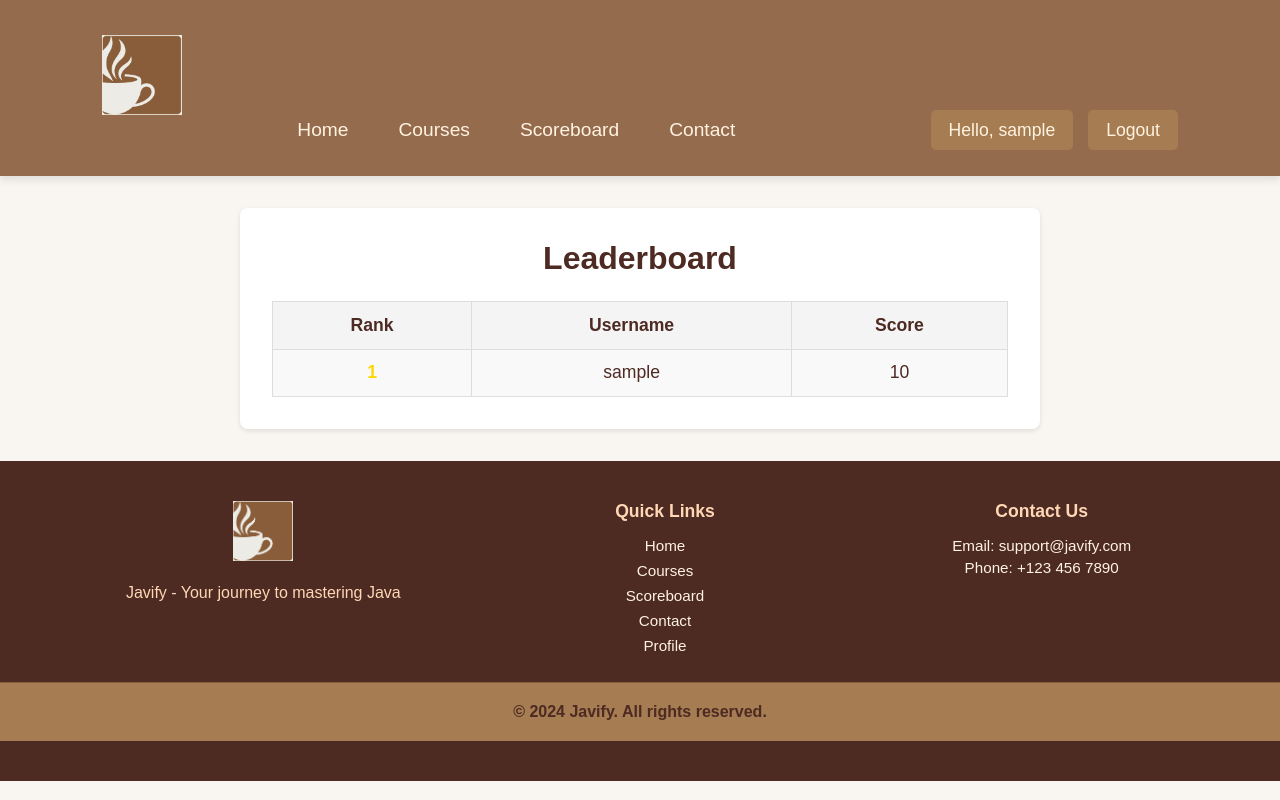
After one commit to anmol7373/Javify, a PHP site: page /Javify/pages/scoreboard.php in a window 1280 px wide. The commit adds this page. Run offline with PHP 8.4, Linux system fonts and the light colour scheme; the visitor is signed in with stand-in values (Sample User, id 1); tables that the repository leaves empty or names only in its code hold one stand-in row (values such as "Sample post").

Commit message:
Scoreboard

```diff
--- a/css/style.css
+++ b/css/style.css
@@ -738,6 +738,68 @@ p {
 }
 
 /*---------------------------------------------------------
+|                     SCOREBOARD PAGE                        |
+-----------------------------------------------------------*/
+
+/* General styles for scoreboard page */
+.scoreboard-wrapper {
+    padding: 2rem;
+    text-align: center;
+}
+
+.scoreboard-container {
+    margin: 0 auto;
+    max-width: 800px;
+    background: #fff;
+    border-radius: 8px;
+    padding: 2rem;
+    box-shadow: 0 2px 5px rgba(0, 0, 0, 0.1);
+}
+
+.scoreboard-table {
+    width: 100%;
+    border-collapse: collapse;
+    margin-top: 1.5rem;
+}
+
+.scoreboard-table th,
+.scoreboard-table td {
+    border: 1px solid #ddd;
+    padding: 0.8rem;
+    text-align: center;
+    font-size: 1.1rem;
+}
+
+.scoreboard-table th {
+    background: #f4f4f4;
+    font-weight: bold;
+}
+
+.rank {
+    font-weight: bold;
+}
+
+.rank.gold {
+    color: gold;
+}
+
+.rank.silver {
+    color: silver;
+}
+
+.rank.bronze {
+    color: #cd7f32;
+}
+
+.scoreboard-table tr:nth-child(odd) {
+    background: #f9f9f9;
+}
+
+.scoreboard-table tr:nth-child(even) {
+    background: #fff;
+}
+
+/*---------------------------------------------------------
 |                     CONTACT PAGE                        |
 -----------------------------------------------------------*/
 
--- a/includes/footer.php
+++ b/includes/footer.php
@@ -11,7 +11,13 @@
             <ul>
                 <li><a href="<?php echo BASE_URL; ?>index.php">Home</a></li>
                 <li><a href="<?php echo BASE_URL; ?>pages/courses.php">Courses</a></li>
+                <?php if (isset($_SESSION['logged_in']) && $_SESSION['logged_in'] === true): ?>
+                    <li><a href="<?php echo BASE_URL; ?>pages/scoreboard.php">Scoreboard</a></li>
+                <?php endif; ?>
                 <li><a href="<?php echo BASE_URL; ?>pages/contact.php">Contact</a></li>
+                <?php if (isset($_SESSION['logged_in']) && $_SESSION['logged_in'] === true): ?>
+                    <li><a href="<?php echo BASE_URL; ?>pages/profile.php">Profile</a></li>
+                <?php endif; ?>
             </ul>
         </div>
         <div class="footer-contact">
--- a/includes/header.php
+++ b/includes/header.php
@@ -11,6 +11,9 @@ include_once $_SERVER['DOCUMENT_ROOT'] . '/Javify/config.php';
             <ul class="nav-links">
                 <li><a href="<?php echo BASE_URL; ?>index.php">Home</a></li>
                 <li><a href="<?php echo BASE_URL; ?>pages/courses.php">Courses</a></li>
+                <?php if (isset($_SESSION['logged_in']) && $_SESSION['logged_in'] === true): ?>
+                    <li><a href="<?php echo BASE_URL; ?>pages/scoreboard.php">Scoreboard</a></li>
+                <?php endif; ?>
                 <li><a href="<?php echo BASE_URL; ?>pages/contact.php">Contact</a></li>
             </ul>
             <ul class="auth-links">
--- /dev/null
+++ b/pages/scoreboard.php
@@ -0,0 +1,70 @@
+<?php
+session_start();
+include_once $_SERVER['DOCUMENT_ROOT'] . '/Javify/config.php';
+include_once $_SERVER['DOCUMENT_ROOT'] . '/Javify/includes/dbConnection.php';
+
+// Check if the user is logged in
+if (!isset($_SESSION['logged_in']) || $_SESSION['logged_in'] !== true) {
+    header("Location: " . BASE_URL . "pages/login.php");
+    exit;
+}
+
+// Fetch all users and their scores, ordered by score descending
+$stmt = $conn->prepare("SELECT tblUsers.userName, tbluserpoints.totalPoints
+                        FROM tblUsers
+                        JOIN tbluserpoints ON tblUsers.userId = tbluserpoints.userId
+                        ORDER BY tbluserpoints.totalPoints DESC");
+$stmt->execute();
+$stmt->bind_result($username, $score);
+
+$scoreboard = [];
+while ($stmt->fetch()) {
+    $scoreboard[] = ['username' => $username, 'score' => $score];
+}
+$stmt->close();
+$conn->close();
+?>
+
+<!DOCTYPE html>
+<html lang="en">
+<head>
+    <meta charset="UTF-8">
+    <meta name="viewport" content="width=device-width, initial-scale=1.0">
+    <title>Scoreboard - Javify</title>
+    <link rel="stylesheet" href="<?php echo BASE_URL; ?>css/style.css">
+    <link rel="stylesheet" href="<?php echo BASE_URL; ?>css/scoreboard.css">
+</head>
+<body id="scoreboard-page">
+
+<?php include $_SERVER['DOCUMENT_ROOT'] . '/Javify/includes/header.php'; ?>
+
+<div class="scoreboard-wrapper">
+    <div class="scoreboard-container">
+        <h1>Leaderboard</h1>
+        <table class="scoreboard-table">
+            <thead>
+                <tr>
+                    <th>Rank</th>
+                    <th>Username</th>
+                    <th>Score</th>
+                </tr>
+            </thead>
+            <tbody>
+                <?php foreach ($scoreboard as $index => $entry): ?>
+                    <tr>
+                        <td class="rank <?php echo ($index === 0 ? 'gold' : ($index === 1 ? 'silver' : ($index === 2 ? 'bronze' : ''))); ?>">
+                            <?php echo $index + 1; ?>
+                        </td>
+                        <td><?php echo htmlspecialchars($entry['username']); ?></td>
+                        <td><?php echo htmlspecialchars($entry['score']); ?></td>
+                    </tr>
+                <?php endforeach; ?>
+            </tbody>
+        </table>
+    </div>
+</div>
+
+<?php include $_SERVER['DOCUMENT_ROOT'] . '/Javify/includes/footer.php'; ?>
+
+</body>
+</html>
```
